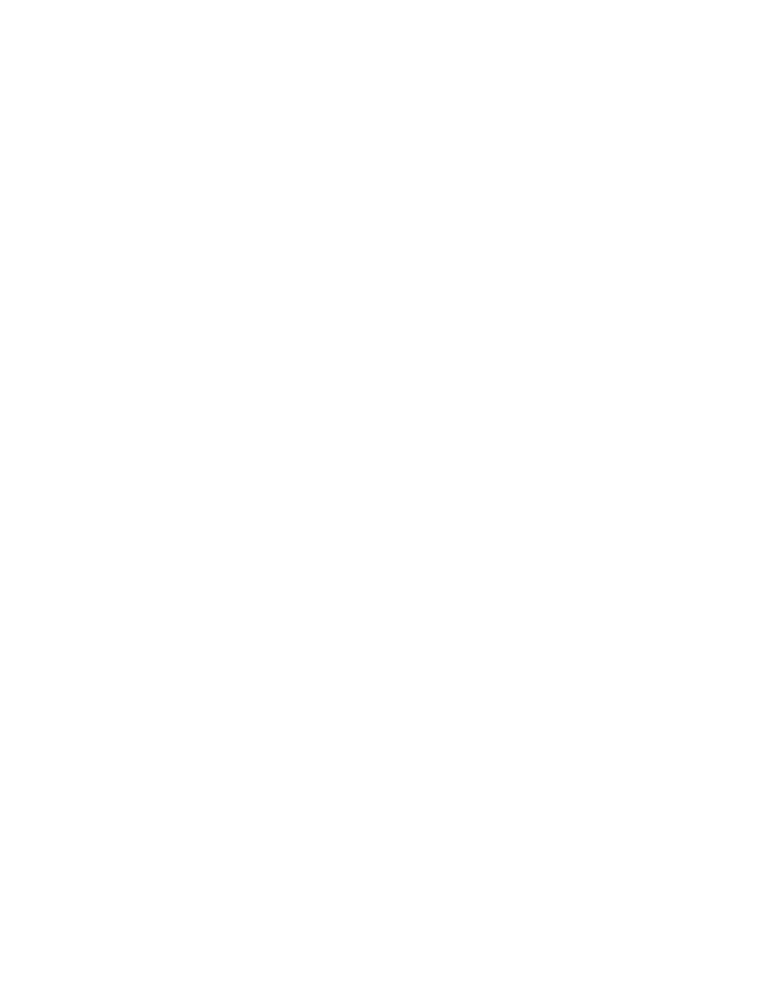
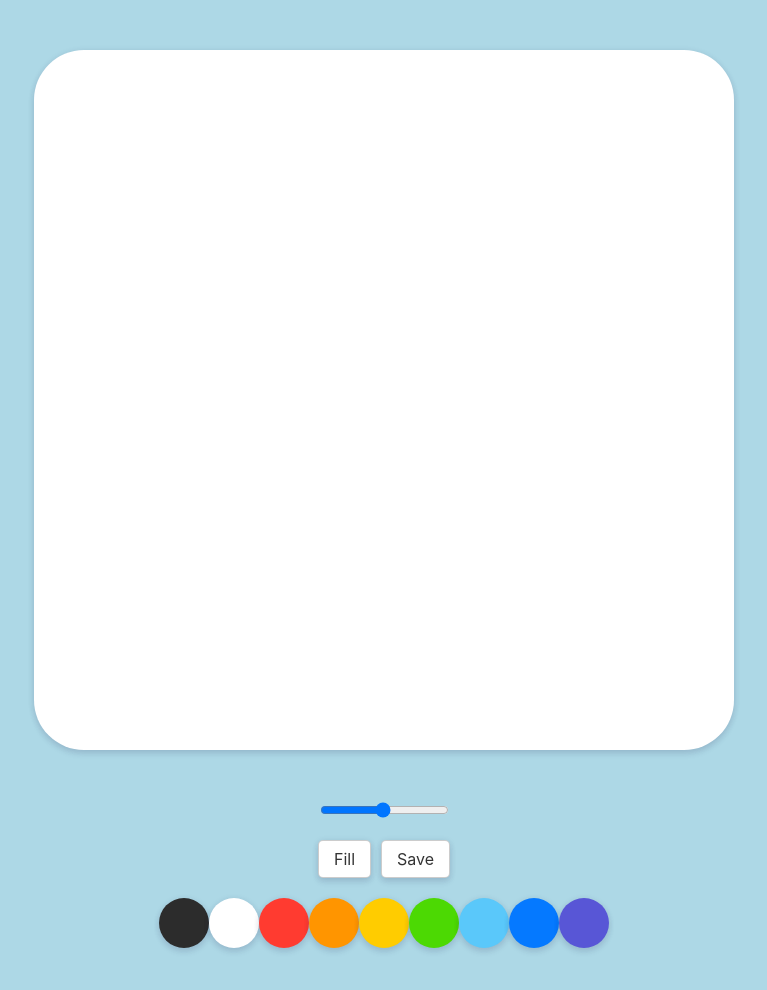
Before and after one commit to FullCharging/paintJS, a plain HTML site: page index.html in a window 1280 px wide. Shown: the whole page, without its empty margins (256-1023 px from the left). Before the commit the page ends 800 px from the top, so only its background shows below. Drawn offline with Linux system fonts and the light colour scheme.

Commit message:
깃 활용연습

```diff
--- a/index.html
+++ b/index.html
@@ -8,6 +8,34 @@
     <title>PaintJs</title>
   </head>
   <body>
+    <canvas id="jsCanvas" class="canvas"></canvas>
+    <div class="controls">
+      <div class="controls__range">
+        <input
+          type="range"
+          id="jsRange"
+          min="0.1"
+          max="5.0"
+          value="2.5"
+          step="0.1"
+        />
+      </div>
+      <div class="controls__btns">
+        <button id="jsMode">Fill</button>
+        <button id="jsSave">Save</button>
+      </div>
+      <div class="controls__colors" id="jsColor">
+        <div class="controls__colors" style="background-color:#2c2c2c"></div>
+        <div class="controls__colors" style="background-color:white"></div>
+        <div class="controls__colors" style="background-color:#FF3b30"></div>
+        <div class="controls__colors" style="background-color:#ff9500"></div>
+        <div class="controls__colors" style="background-color:#ffcc00"></div>
+        <div class="controls__colors" style="background-color:#4cd903"></div>
+        <div class="controls__colors" style="background-color:#5ac8fa"></div>
+        <div class="controls__colors" style="background-color:#0579ff"></div>
+        <div class="controls__colors" style="background-color:#5856d6"></div>
+      </div>
+    </div>
     <script src="app.js"></script>
   </body>
 </html>
--- /dev/null
+++ b/reset.css
@@ -0,0 +1,124 @@
+html,
+body,
+div,
+span,
+applet,
+object,
+iframe,
+h1,
+h2,
+h3,
+h4,
+h5,
+h6,
+p,
+blockquote,
+pre,
+a,
+abbr,
+acronym,
+address,
+big,
+cite,
+code,
+del,
+dfn,
+em,
+img,
+ins,
+kbd,
+q,
+s,
+samp,
+small,
+strike,
+strong,
+sub,
+sup,
+tt,
+var,
+b,
+u,
+i,
+center,
+dl,
+dt,
+dd,
+ol,
+ul,
+li,
+fieldset,
+form,
+label,
+legend,
+table,
+caption,
+tbody,
+tfoot,
+thead,
+tr,
+th,
+td,
+article,
+aside,
+canvas,
+details,
+embed,
+figure,
+figcaption,
+footer,
+header,
+hgroup,
+menu,
+nav,
+output,
+ruby,
+section,
+summary,
+time,
+mark,
+audio,
+video {
+  margin: 0;
+  padding: 0;
+  border: 0;
+  font-size: 100%;
+  font: inherit;
+  vertical-align: baseline;
+}
+/* HTML5 display-role reset for older browsers */
+article,
+aside,
+details,
+figcaption,
+figure,
+footer,
+header,
+hgroup,
+menu,
+nav,
+section {
+  display: block;
+}
+body {
+  line-height: 1;
+}
+ol,
+ul {
+  list-style: none;
+}
+blockquote,
+q {
+  quotes: none;
+}
+blockquote:before,
+blockquote:after,
+q:before,
+q:after {
+  content: "";
+  content: none;
+}
+table {
+  border-collapse: collapse;
+  border-spacing: 0;
+}
--- a/style.css
+++ b/style.css
@@ -0,0 +1,67 @@
+@import "reset.css";
+
+body {
+  background-color: lightblue;
+  font-family: -apple-system, BlinkMacSystemFont, "Segoe UI", Roboto, Oxygen,
+    Ubuntu, Cantarell, "Open Sans", "Helvetica Neue", sans-serif;
+  display: flex;
+  flex-direction: column;
+  align-items: center;
+  padding: 50px 0;
+}
+
+.canvas {
+  width: 700px;
+  height: 700px;
+  background: white;
+  border-radius: 50px;
+  box-shadow: 0 4px 6px rgba(50, 50, 93, 0.11),
+    0px 1px 6px rgba(50, 50, 93, 0.11);
+}
+
+.controls {
+  margin-top: 50px;
+}
+
+.controls .controls__range {
+  display: flex;
+  justify-content: center;
+  align-items: center;
+  margin-bottom: 20px;
+}
+
+.controls__btns {
+  margin-bottom: 20px;
+  display: flex;
+  justify-content: center;
+}
+
+.controls__btns button {
+  all: unset;
+  margin: 0 5px;
+  padding: 10px 15px;
+  background: white;
+  border-radius: 5px;
+  cursor: pointer;
+  box-shadow: 0 4px 6px rgba(50, 50, 93, 0.11),
+    0px 1px 6px rgba(50, 50, 93, 0.11);
+  border: 1px solid rgba(0, 0, 0, 0.2);
+  color: rgba(0, 0, 0, 0.8);
+}
+
+.controls__btns button:active {
+  transform: scale(0.9);
+}
+
+.controls__colors {
+  display: flex;
+}
+
+.controls__colors .controls__colors {
+  width: 50px;
+  height: 50px;
+  border-radius: 50%;
+  box-shadow: 0 4px 6px rgba(50, 50, 93, 0.11),
+    0px 1px 6px rgba(50, 50, 93, 0.11);
+  cursor: pointer;
+}
```
